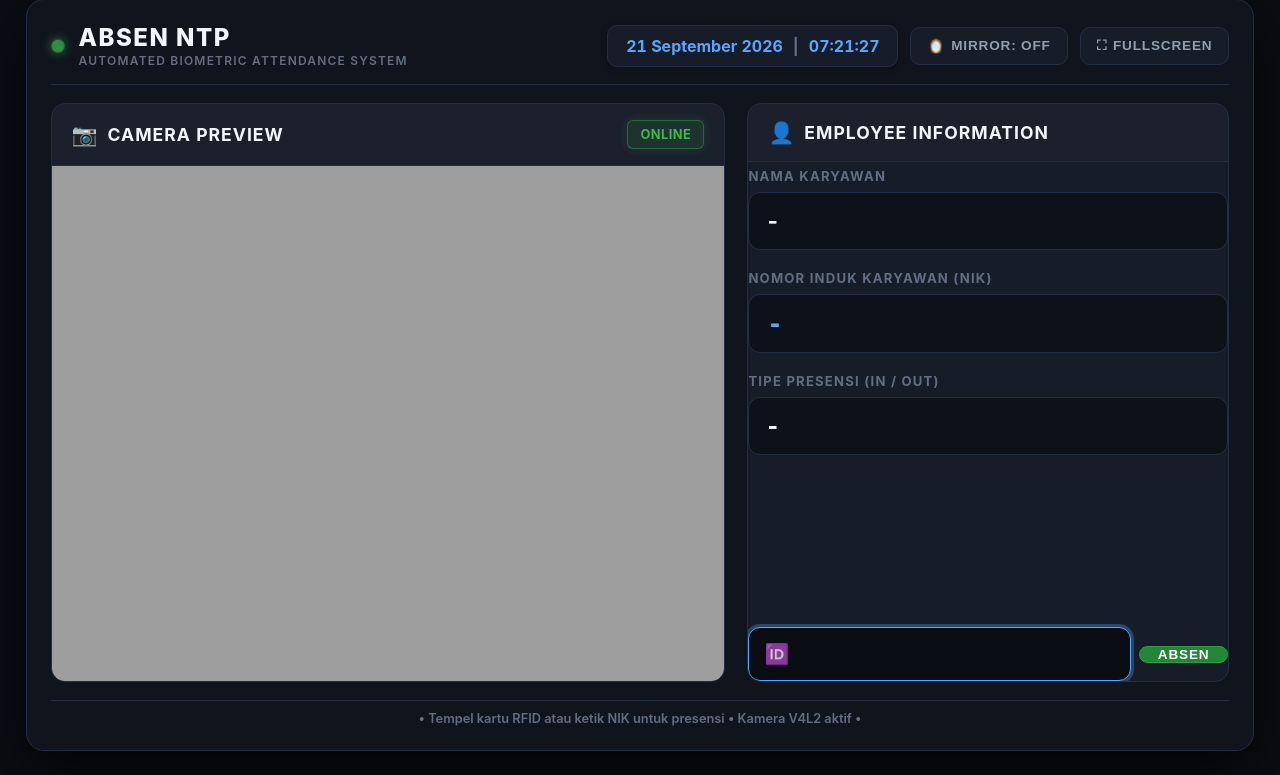
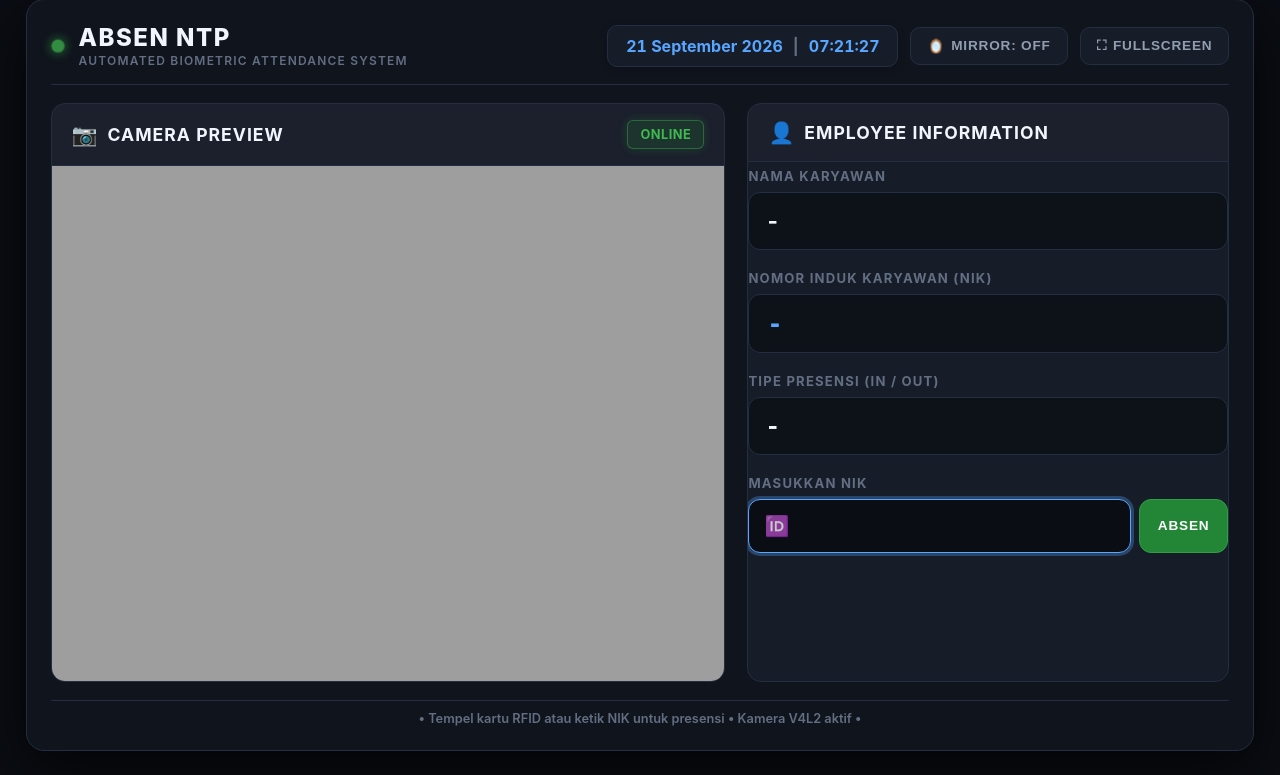
Before and after one commit to rabbaniez23/absen_ntp, a PHP site: page /absen/static/index.html in a window 1280 px wide. Shown: the part 25-800 px from the top of the page. Run offline with PHP 8.4, Linux system fonts and the light colour scheme.

Commit message:
style: Tambahkan label MASUKKAN NIK dan dekatkan jarak kotak input NIK langsung di bawah Tipe Presensi

```diff
--- a/absen/static/index.html
+++ b/absen/static/index.html
@@ -4,7 +4,7 @@
     <meta charset="UTF-8">
     <meta name="viewport" content="width=device-width, initial-scale=1.0">
     <title>Absen NTP - Biometric Attendance</title>
-    <link rel="stylesheet" href="style.css?v=10">
+    <link rel="stylesheet" href="style.css?v=11">
 </head>
 <body>
     <div class="absen-ntp-container kiosk-container">
@@ -105,11 +105,12 @@
                     </div>
 
                     <!-- RFID / Keyboard Input Area -->
-                    <div class="input-container">
+                    <div class="input-container info-group">
+                        <label for="rfidInput">MASUKKAN NIK</label>
                         <div class="input-wrapper" style="display: flex; gap: 8px;">
                             <span class="input-icon">🆔</span>
                             <input type="password" id="rfidInput" class="absen-ntp-input kiosk-input" placeholder="" autocomplete="off" autofocus>
-                            <button type="button" id="submitNikBtn" class="absen-ntp-toggle-btn" style="white-space: nowrap; padding: 0 18px; background: #238636; border: 1px solid #2ea043; color: #ffffff; font-weight: 700; cursor: pointer; border-radius: 10px;" title="Tekan untuk absen manual dengan NIK">
+                            <button type="button" id="submitNikBtn" class="absen-ntp-toggle-btn" style="white-space: nowrap; padding: 0 18px; background: #238636; border: 1px solid #2ea043; color: #ffffff; font-weight: 700; cursor: pointer; border-radius: 12px; height: 54px;" title="Tekan untuk absen manual dengan NIK">
                                 ABSEN
                             </button>
                         </div>
@@ -124,6 +125,6 @@
         </footer>
     </div>
 
-    <script src="app.js?v=19"></script>
+    <script src="app.js?v=20"></script>
 </body>
 </html>
--- a/absen/static/style.css
+++ b/absen/static/style.css
@@ -670,15 +670,16 @@ html, body {
     display: flex;
     flex-direction: column;
     gap: 8px;
-    margin-top: auto;
-    padding-top: 8px;
+    margin-top: 0;
+    padding-top: 0;
 }
 
 .input-container label {
     font-size: 0.82rem;
     font-weight: 700;
-    letter-spacing: 0.8px;
+    letter-spacing: 1.2px;
     color: var(--text-muted);
+    text-transform: uppercase;
 }
 
 .input-wrapper {
```
